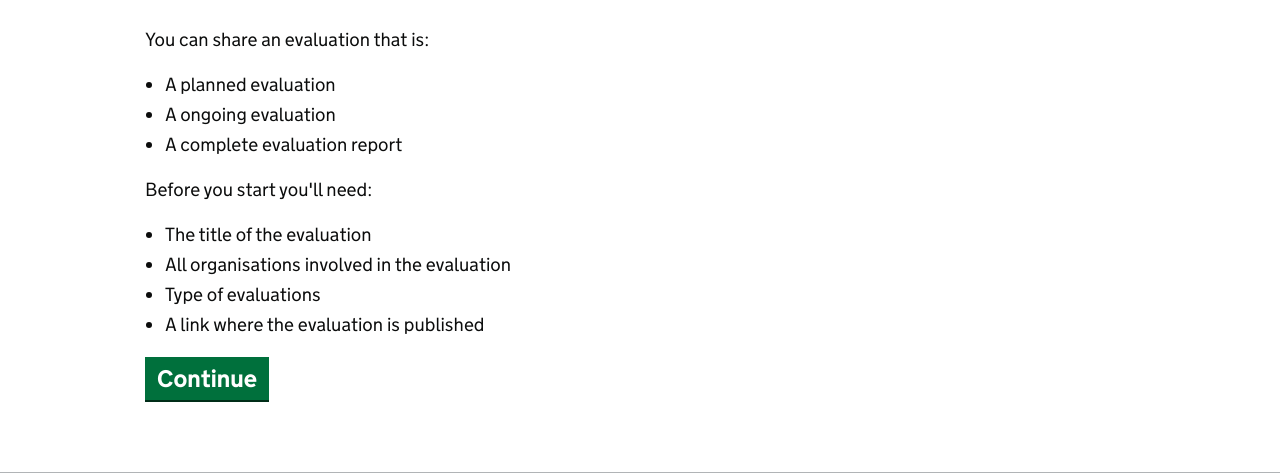
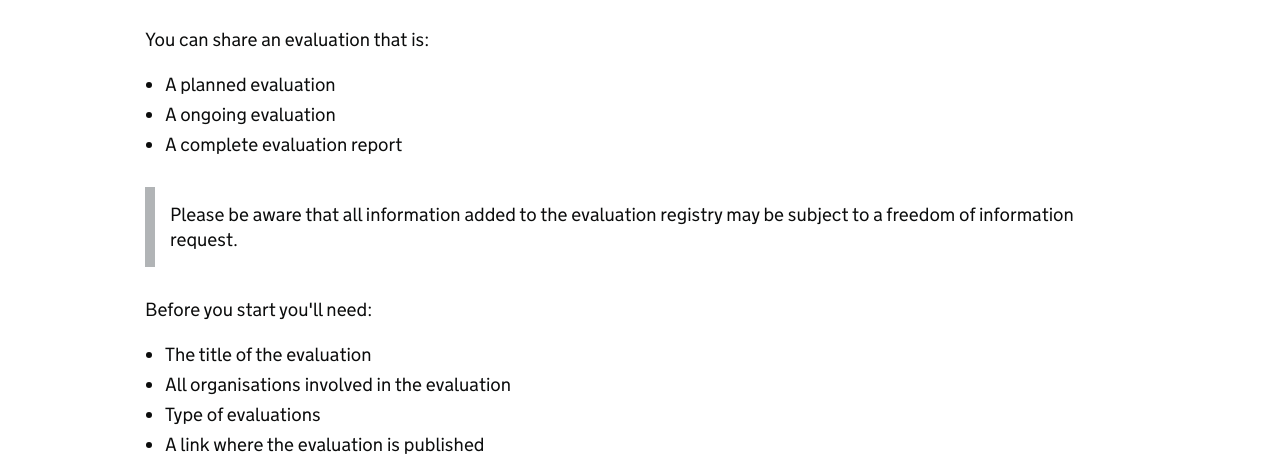
Before and after one commit to i-dot-ai/evaluation-registry, a Django app: template evaluation_registry/templates/share-form/before-start.html in a window 1280 px wide. Shown: the part 229-702 px from the top of the page. Run offline with Django 3.2, Linux system fonts and the light colour scheme; the template is opened without the code that fills it, so the values that code supplies are empty; parts of the project's set-up code (start-up, migrations or seed data) failed here and were passed over.

Commit message:
Added FOI notice

```diff
--- a/evaluation_registry/templates/share-form/before-start.html
+++ b/evaluation_registry/templates/share-form/before-start.html
@@ -11,6 +11,9 @@
     <li>A ongoing evaluation</li>
     <li>A complete evaluation report</li>
   </ul>
+  <div class="govuk-inset-text">
+    Please be aware that all information added to the evaluation registry may be subject to a freedom of information request.
+  </div>
   <p class="govuk-body">Before you start you'll need:</p>
   <ul class="govuk-list govuk-list--bullet">
     <li>The title of the evaluation</li>
--- a/evaluation_registry/templates/share-form/confirm-sharing.html
+++ b/evaluation_registry/templates/share-form/confirm-sharing.html
@@ -88,6 +88,9 @@
         </div>
       </div>
     </div>
+    <div class="govuk-inset-text">
+      Please be aware that all information added to the evaluation registry may be subject to a freedom of information request.
+    </div>
 
     <button
       data-prevent-double-click="true"
```
